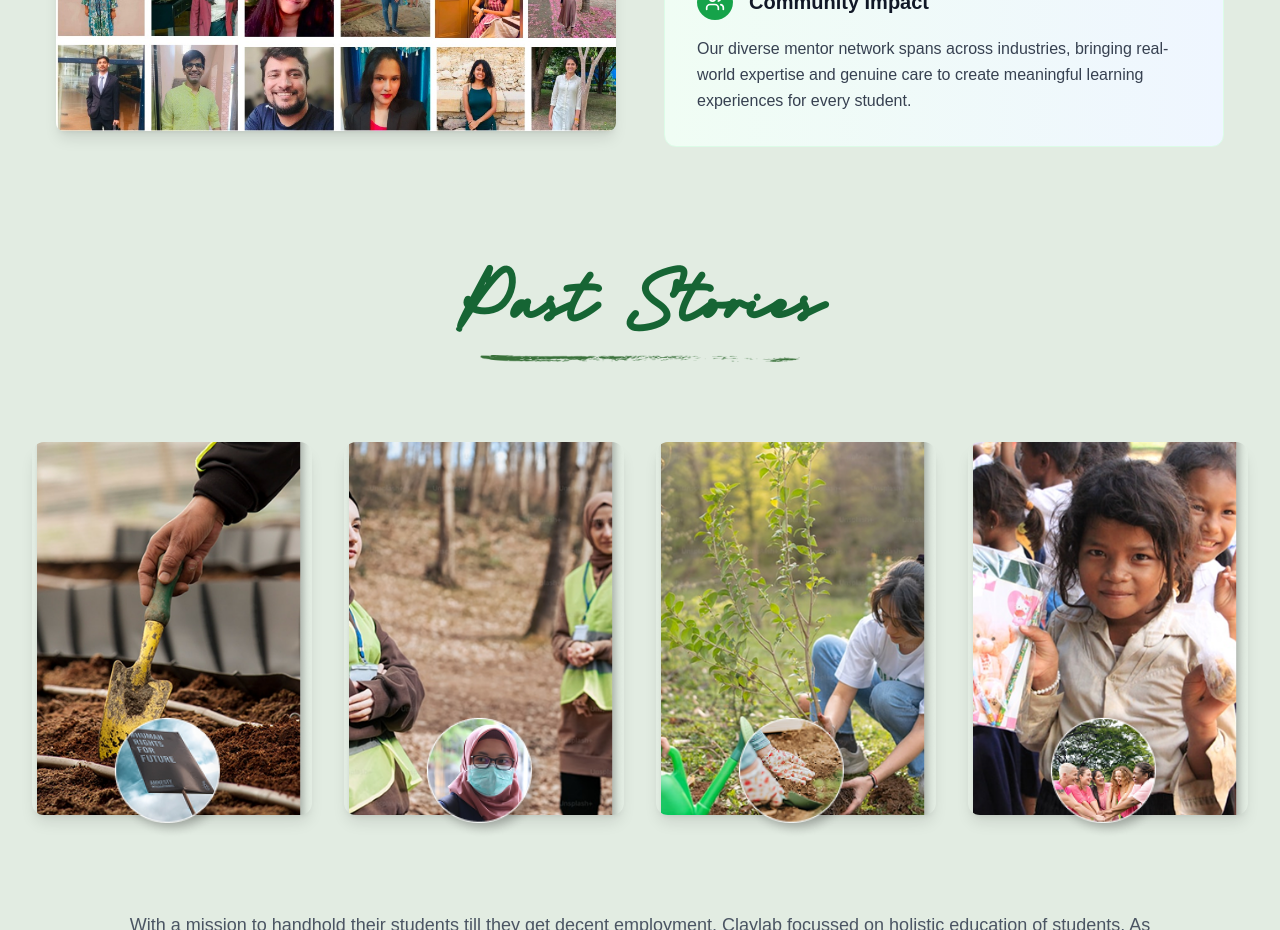
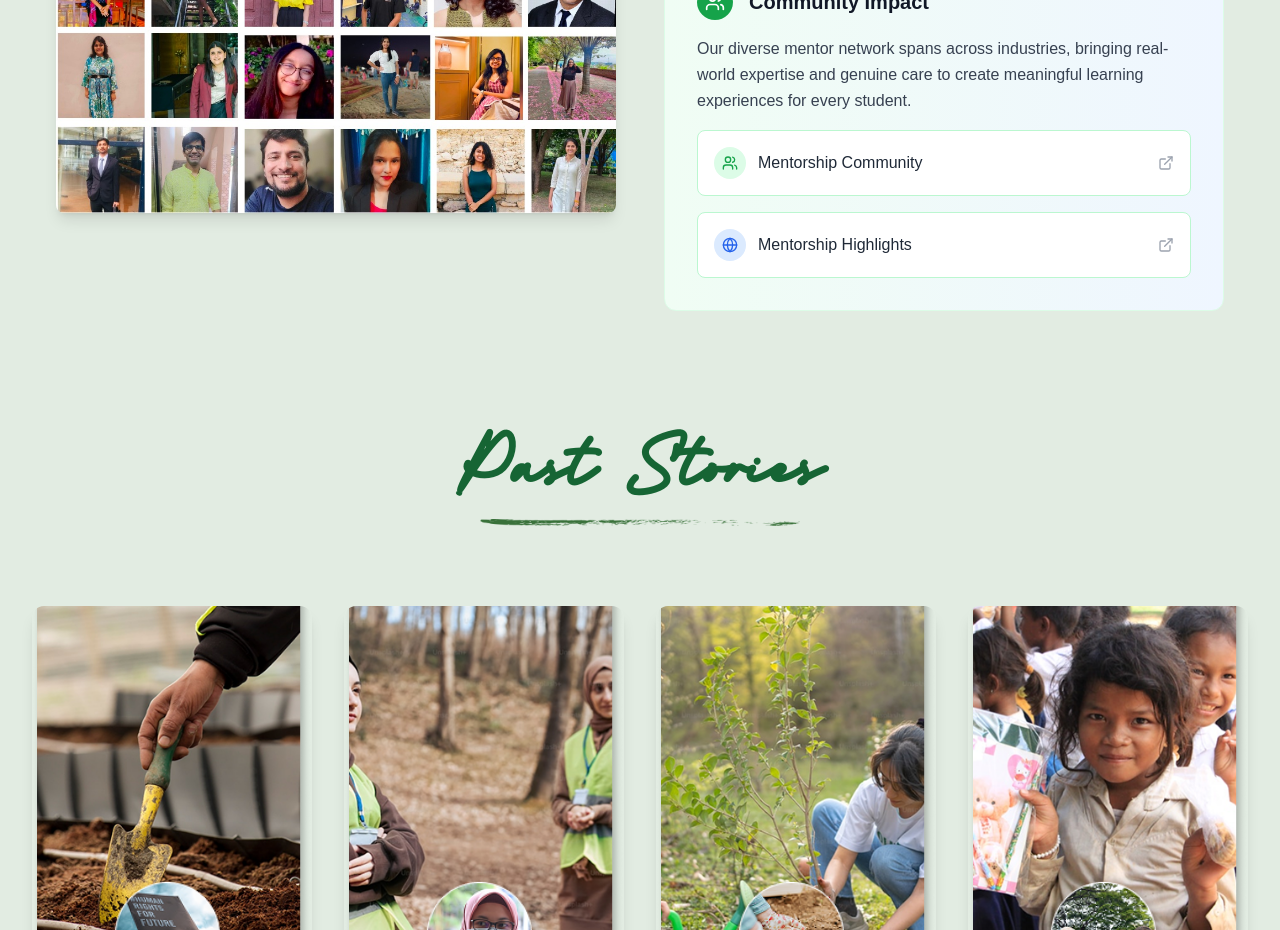
Before and after one commit to arnab-git-404/claylab, a Next.js app: page /mentorship in a window 1280 px wide. Shown: the part 2820-3750 px from the top of the page. Built offline with nearby package versions, Linux system fonts and the light colour scheme; a web font is replaced by a local one.

Commit message:
Update meetOurMentors.tsx

```diff
--- a/components/mentorship/meetOurMentors.tsx
+++ b/components/mentorship/meetOurMentors.tsx
@@ -87,14 +87,13 @@
 
 // export default MeetMentors;
 
-
-
 "use client";
 
 // import Image from "next/image";
 import Heading from "../heading";
-import { Users, Globe, Clock } from "lucide-react";
+import { Users, Globe, Clock, ExternalLink } from "lucide-react";
 import Image from "next/image";
+import Link from "next/link";
 
 const mentorHighlights = [
   {
@@ -159,15 +158,51 @@ const MeetMentors = () => {
                   <div className="bg-green-600 rounded-full p-2">
                     <Users className="w-5 h-5 text-white" />
                   </div>
+
                   <h4 className="text-xl font-semibold text-gray-900">
                     Community Impact
                   </h4>
                 </div>
+
                 <p className="text-gray-700 leading-relaxed">
                   Our diverse mentor network spans across industries, bringing
                   real-world expertise and genuine care to create meaningful
                   learning experiences for every student.
                 </p>
+
+                {/* Clickable Points */}
+                <div className="space-y-4 mt-4">
+                  <a
+                    href="https://padlet.com/claylabeducation/mentorcommunity"
+                    className="flex items-center gap-3 p-4 bg-white rounded-lg hover:bg-green-50 transition-all duration-200 group border border-green-200 hover:border-green-300"
+                  >
+                    <div className="flex-shrink-0 bg-green-100 rounded-full p-2 group-hover:bg-green-200 transition-colors">
+                      <Users className="w-4 h-4 text-green-600" />
+                    </div>
+                    <div className="flex-1">
+                      <span className="text-gray-800 font-medium group-hover:text-green-700 transition-colors">
+                        Mentorship Community
+                      </span>
+                    </div>
+                    <ExternalLink className="w-4 h-4 text-gray-400 group-hover:text-green-600 transition-colors" />
+                  </a>
+
+                  <a
+                    href="https://padlet.com/claylabeducation/mentorship-highlights-ecwn0fsmq7a2le7w"
+                    className="flex items-center gap-3 p-4 bg-white rounded-lg hover:bg-green-50 transition-all duration-200 group border border-green-200 hover:border-green-300"
+                  >
+                    <div className="flex-shrink-0 bg-blue-100 rounded-full p-2 group-hover:bg-blue-200 transition-colors">
+                      <Globe className="w-4 h-4 text-blue-600" />
+                    </div>
+                    <div className="flex-1">
+                      <span className="text-gray-800 font-medium group-hover:text-blue-700 transition-colors">
+                        Mentorship Highlights
+                      </span>
+                    </div>
+                    <ExternalLink className="w-4 h-4 text-gray-400 group-hover:text-blue-600 transition-colors" />
+                  </a>
+                </div>
+
               </div>
             </div>
           </div>
```
